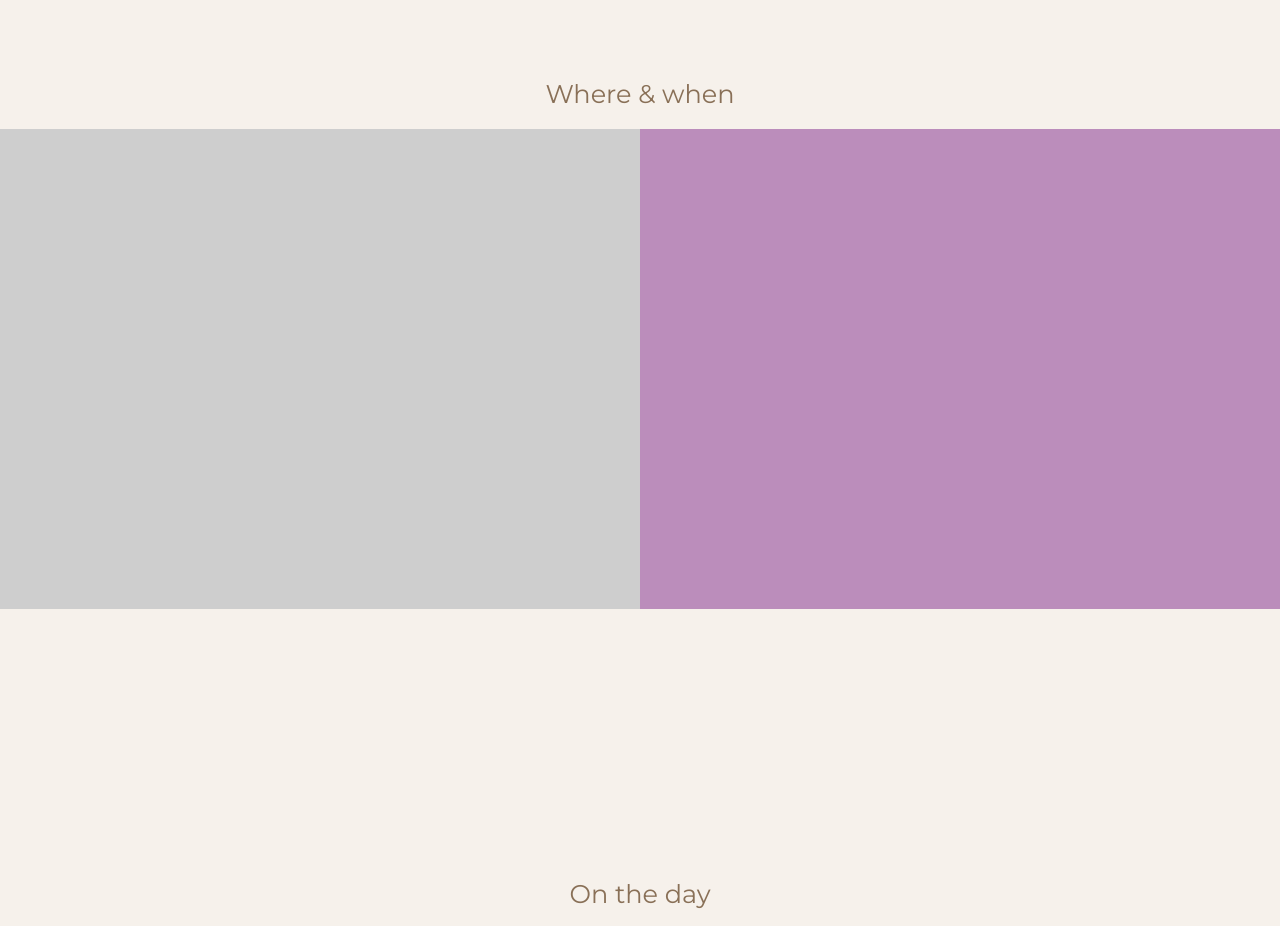
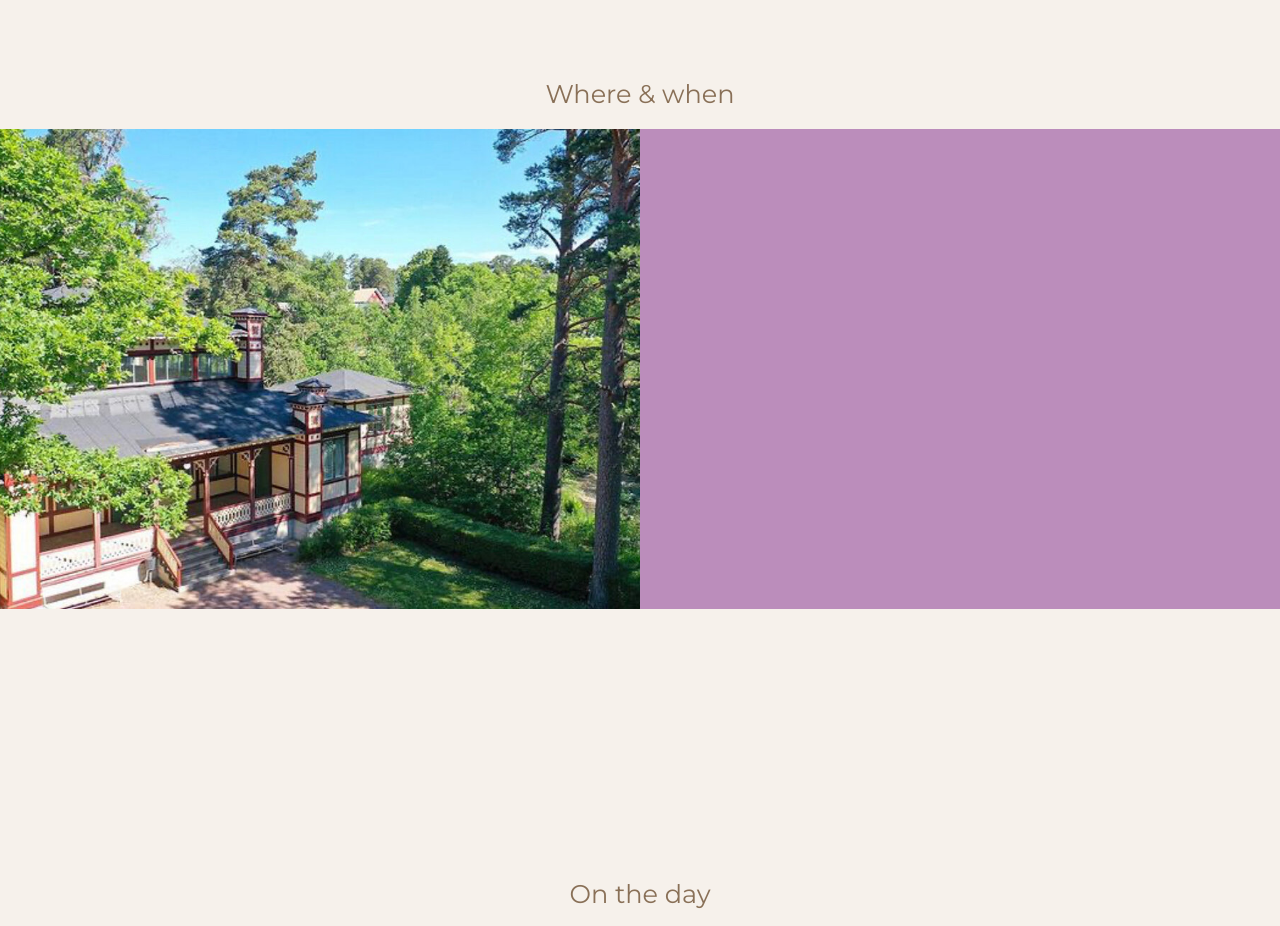
Before and after one commit to VidarRehn/wedding, a React (Create React App) app: page / in a window 1280 px wide. Shown: the part 802-1728 px from the top of the page. Built offline with nearby package versions, Linux system fonts and the light colour scheme.

Commit message:
added venue photo

```diff
--- a/src/components/Where.jsx
+++ b/src/components/Where.jsx
@@ -1,6 +1,8 @@
 //CSS
 import styled from 'styled-components'
 import { colors, flex } from '../styles/partials'
+//resources
+import Venue from '../resources/Officersmassen.jpg'
 
 const Container = styled.section`
     ${flex('column', 'flex-start', 'center')};
@@ -26,6 +28,12 @@ const MapContainer = styled.div`
     height: 60vh;
     width: 100%;
     background-color: #cecece;
+
+    img {
+        width: 100%;
+        height: 100%;
+        object-fit: cover;
+    }
 `
 const TextContainer = styled.div`
     height: 60vh;
@@ -39,7 +47,9 @@ const Where = () => {
         <Container id='where'>
             <Title>Where & when</Title>
             <InnerContainer>
-                <MapContainer></MapContainer>
+                <MapContainer>
+                    <img src={Venue} alt="" />
+                </MapContainer>
                 <TextContainer></TextContainer>
             </InnerContainer>
 
```
Also changed, not shown: src/resources/Officersmassen.jpg (added).
